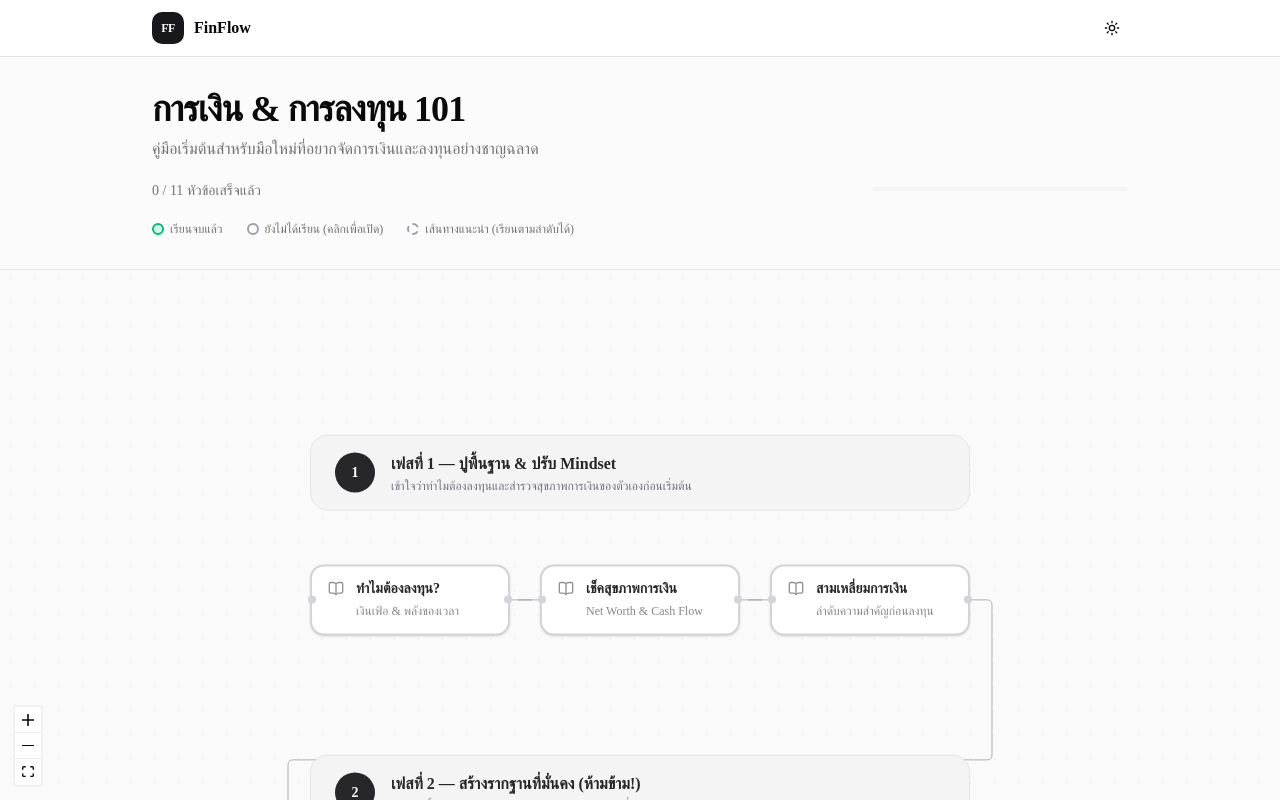
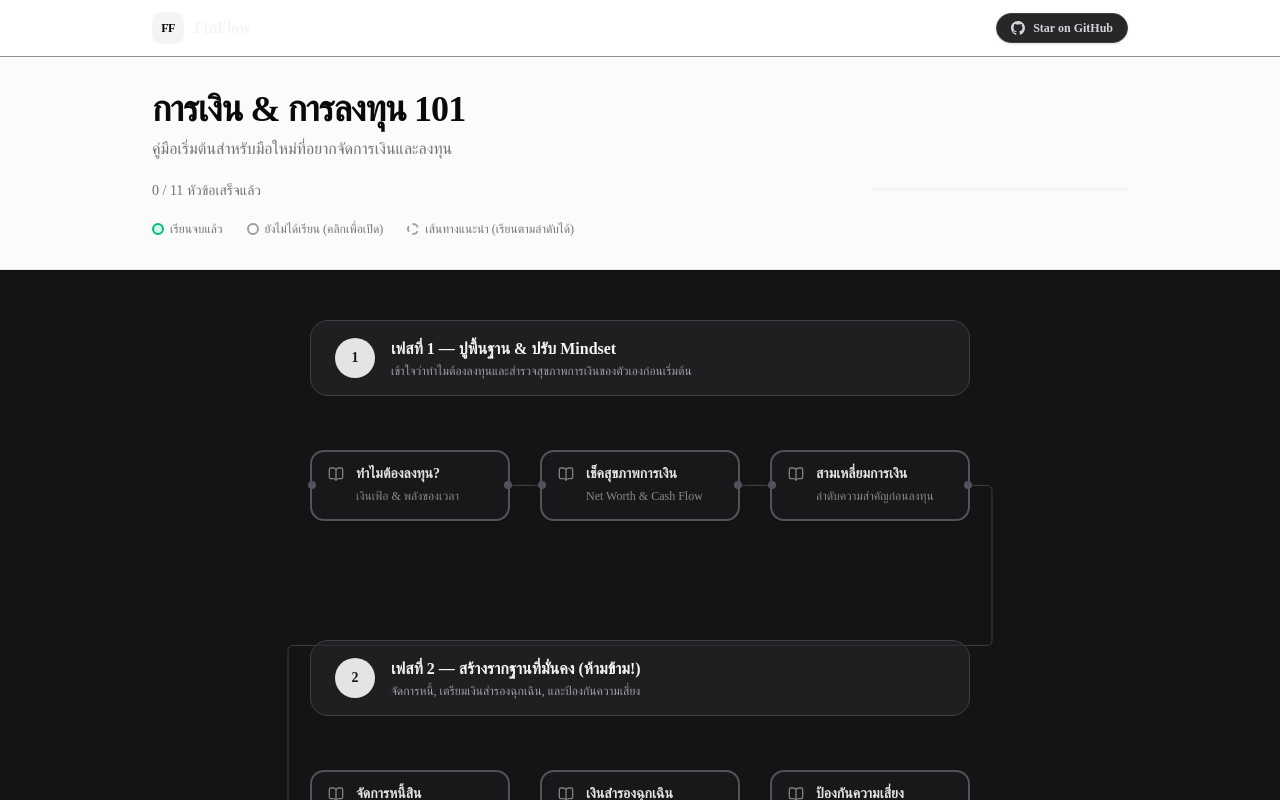
Before and after one commit to pachara-n/finflow, a Next.js app: page / in a window 1280 px wide. Shown: the top 800 px of the page. Built offline with nearby package versions, Linux system fonts and the light colour scheme.

Commit message:
style: simplify header, fixed dark theme, and fix roadmap scroll/spacing bugs

```diff
--- a/src/app/page.tsx
+++ b/src/app/page.tsx
@@ -5,19 +5,18 @@ import { ContentDrawer } from "@/components/roadmap/ContentDrawer";
 
 export default function Home() {
   return (
-    <div className="flex flex-col h-screen overflow-hidden">
+    <div className="flex flex-col min-h-screen bg-background">
       <Header />
-      {/*
-        This middle section is a scrollable column.
-        HeroSection and Canvas stack vertically inside it.
-        The canvas itself grows to fill the remaining height.
-      */}
-      <div className="flex-1 flex flex-col overflow-auto min-h-0">
+      <main className="flex flex-col">
         <HeroSection />
-        <div className="flex-1 min-h-0">
+        {/*
+          Give the canvas a fixed large height to fit the whole roadmap.
+          This makes the entire page scrollable naturally.
+        */}
+        <div className="w-full h-[1800px]">
           <RoadmapCanvas />
         </div>
-      </div>
+      </main>
       <ContentDrawer />
     </div>
   );
--- a/src/components/layout/Header.tsx
+++ b/src/components/layout/Header.tsx
@@ -1,32 +1,35 @@
 'use client';
 
-import { Moon, Sun } from 'lucide-react';
-import { useTheme } from 'next-themes';
-import { Button } from '@/components/ui/button';
-
 export function Header() {
-  const { theme, setTheme } = useTheme();
-
   return (
-    <header className="sticky top-0 z-50 w-full border-b bg-background/95 backdrop-blur supports-[backdrop-filter]:bg-background/60">
+    <header className="sticky top-0 z-50 w-full border-b bg-background/95 backdrop-blur supports-[backdrop-filter]:bg-background/60 border-zinc-800/50">
       <div className="max-w-5xl mx-auto flex h-14 items-center px-6">
+        {/* Left Side: Logo */}
         <div className="flex gap-2.5 items-center">
-          <div className="w-8 h-8 bg-zinc-900 dark:bg-zinc-100 rounded-lg flex items-center justify-center">
-            <span className="text-white dark:text-zinc-900 font-extrabold text-xs tracking-tighter">FF</span>
+          <div className="w-8 h-8 bg-zinc-100 rounded-lg flex items-center justify-center">
+            <span className="text-zinc-950 font-extrabold text-xs tracking-tighter">FF</span>
           </div>
-          <span className="font-bold text-base">FinFlow</span>
+          <span className="font-bold text-base text-zinc-100">FinFlow</span>
         </div>
 
-        <div className="ml-auto flex items-center gap-2">
-          <Button
-            variant="ghost"
-            size="icon"
-            onClick={() => setTheme(theme === 'dark' ? 'light' : 'dark')}
+        {/* Right Side: GitHub */}
+        <div className="ml-auto flex items-center gap-4">
+          <a
+            href="https://github.com/pachara-n/finflow"
+            target="_blank"
+            rel="noreferrer"
+            className="flex items-center gap-2 px-3.5 py-1.5 text-xs font-bold rounded-full bg-zinc-800 text-zinc-300 hover:bg-zinc-700 hover:text-zinc-100 transition-all border border-zinc-700 shadow-sm"
           >
-            <Sun className="h-5 w-5 rotate-0 scale-100 transition-all dark:-rotate-90 dark:scale-0" />
-            <Moon className="absolute h-5 w-5 rotate-90 scale-0 transition-all dark:rotate-0 dark:scale-100" />
-            <span className="sr-only">Toggle theme</span>
-          </Button>
+            <svg
+              viewBox="0 0 24 24"
+              fill="currentColor"
+              className="w-3.5 h-3.5"
+              xmlns="http://www.w3.org/2000/svg"
+            >
+              <path d="M12 0c-6.626 0-12 5.373-12 12 0 5.302 3.438 9.8 8.207 11.387.599.111.793-.261.793-.577v-2.234c-3.338.726-4.042-1.416-4.042-1.416-.546-1.387-1.333-1.756-1.333-1.756-1.089-.745.083-.729.083-.729 1.205.084 1.839 1.237 1.839 1.237 1.07 1.834 2.807 1.304 3.492.997.107-.775.418-1.305.762-1.604-2.665-.305-5.467-1.334-5.467-5.931 0-1.311.469-2.381 1.236-3.221-.124-.303-.535-1.524.117-3.176 0 0 1.008-.322 3.301 1.23.957-.266 1.983-.399 3.003-.404 1.02.005 2.047.138 3.006.404 2.291-1.552 3.297-1.23 3.297-1.23.653 1.653.242 2.874.118 3.176.77.84 1.235 1.911 1.235 3.221 0 4.609-2.807 5.624-5.479 5.921.43.372.823 1.102.823 2.222v3.293c0 .319.192.694.801.576 4.765-1.589 8.199-6.086 8.199-11.386 0-6.627-5.373-12-12-12z"/>
+            </svg>
+            <span>Star on GitHub</span>
+          </a>
         </div>
       </div>
     </header>
--- a/src/components/layout/HeroSection.tsx
+++ b/src/components/layout/HeroSection.tsx
@@ -24,7 +24,7 @@ export function HeroSection() {
           การเงิน & การลงทุน 101
         </h1>
         <p className="mt-2 text-muted-foreground text-base">
-          คู่มือเริ่มต้นสำหรับมือใหม่ที่อยากจัดการเงินและลงทุนอย่างชาญฉลาด
+          คู่มือเริ่มต้นสำหรับมือใหม่ที่อยากจัดการเงินและลงทุน
         </p>
 
         {/* Progress stats */}
--- a/src/components/roadmap/RoadmapCanvas.tsx
+++ b/src/components/roadmap/RoadmapCanvas.tsx
@@ -3,16 +3,12 @@
 import { useMemo, useCallback, useEffect, useState } from 'react';
 import {
   ReactFlow,
-  Controls,
-  Background,
   useNodesState,
   useEdgesState,
-  BackgroundVariant,
   ReactFlowProvider,
   useReactFlow,
 } from '@xyflow/react';
 import '@xyflow/react/dist/style.css';
-import { useTheme } from 'next-themes';
 
 import { useRoadmapStore } from '@/store/useRoadmapStore';
 import { CustomNode } from './CustomNode';
@@ -24,26 +20,33 @@ const nodeTypes = {
   'phase-header': PhaseHeaderNode,
 };
 
-function InitialViewportSetter() {
-  const { fitView } = useReactFlow();
+function InitialViewportSetter({ onReady }: { onReady: () => void }) {
+  const { setViewport } = useReactFlow();
 
   useEffect(() => {
-    const timer = setTimeout(() => {
-      fitView({
-        nodes: [{ id: 'ph-1' }, { id: '1-1' }, { id: '1-2' }, { id: '1-3' }],
-        padding: 0.3,
-        maxZoom: 1,
-        duration: 800,
-      });
-    }, 100);
-    return () => clearTimeout(timer);
-  }, [fitView]);
+    const handleResize = () => {
+      const container = document.querySelector('.react-flow__renderer');
+      if (container) {
+        const width = container.clientWidth;
+        const x = (width - 660) / 2;
+        setViewport({ x, y: 50, zoom: 1 });
+        onReady();
+      }
+    };
+
+    // Run immediately
+    handleResize();
+    window.addEventListener('resize', handleResize);
+
+    return () => {
+      window.removeEventListener('resize', handleResize);
+    };
+  }, [setViewport, onReady]);
 
   return null;
 }
 
-function RoadmapFlow() {
-  const { resolvedTheme } = useTheme();
+function RoadmapFlow({ onReady }: { onReady: () => void }) {
   const storeNodes = useRoadmapStore((state) => state.nodes);
   const storeEdges = useRoadmapStore((state) => state.edges);
   const setSelectedNode = useRoadmapStore((state) => state.setSelectedNode);
@@ -69,46 +72,52 @@ function RoadmapFlow() {
 
   return (
     <ReactFlow
-      colorMode={resolvedTheme === 'dark' ? 'dark' : 'light'}
+      colorMode="dark"
       nodes={nodes}
       edges={edges}
       onNodesChange={onNodesChange}
       onEdgesChange={onEdgesChange}
       onNodeClick={onNodeClick}
       nodeTypes={nodeTypes}
-      minZoom={0.3}
-      maxZoom={1.5}
+      minZoom={1}
+      maxZoom={1}
       nodesDraggable={false}
       nodesConnectable={false}
       elementsSelectable={false}
-      className="touch-none"
-      panOnScroll={true}
-      zoomOnPinch={true}
-      panOnDrag={true}
+      zoomOnPinch={false}
+      zoomOnScroll={false}
+      zoomOnDoubleClick={false}
+      panOnDrag={false}
+      panOnScroll={false}
+      preventScrolling={false}
+      className="bg-background"
       proOptions={{ hideAttribution: true }}
     >
-      <Background gap={24} color="#d4d4d8" variant={BackgroundVariant.Dots} />
-      <Controls showInteractive={false} />
-      <InitialViewportSetter />
+      <InitialViewportSetter onReady={onReady} />
     </ReactFlow>
   );
 }
 
 export function RoadmapCanvas() {
   const [mounted, setMounted] = useState(false);
+  const [isReady, setIsReady] = useState(false);
 
   useEffect(() => {
     setMounted(true);
   }, []);
 
   if (!mounted) {
-    return <div className="w-full h-full bg-zinc-50 dark:bg-zinc-950" />;
+    return <div className="w-full h-full bg-background" />;
   }
 
   return (
-    <div className="w-full h-full bg-zinc-50 dark:bg-zinc-950">
+    <div
+      className={`w-full h-full bg-background transition-opacity duration-300 ${
+        isReady ? 'opacity-100' : 'opacity-0'
+      }`}
+    >
       <ReactFlowProvider>
-        <RoadmapFlow />
+        <RoadmapFlow onReady={() => setIsReady(true)} />
       </ReactFlowProvider>
     </div>
   );
```
